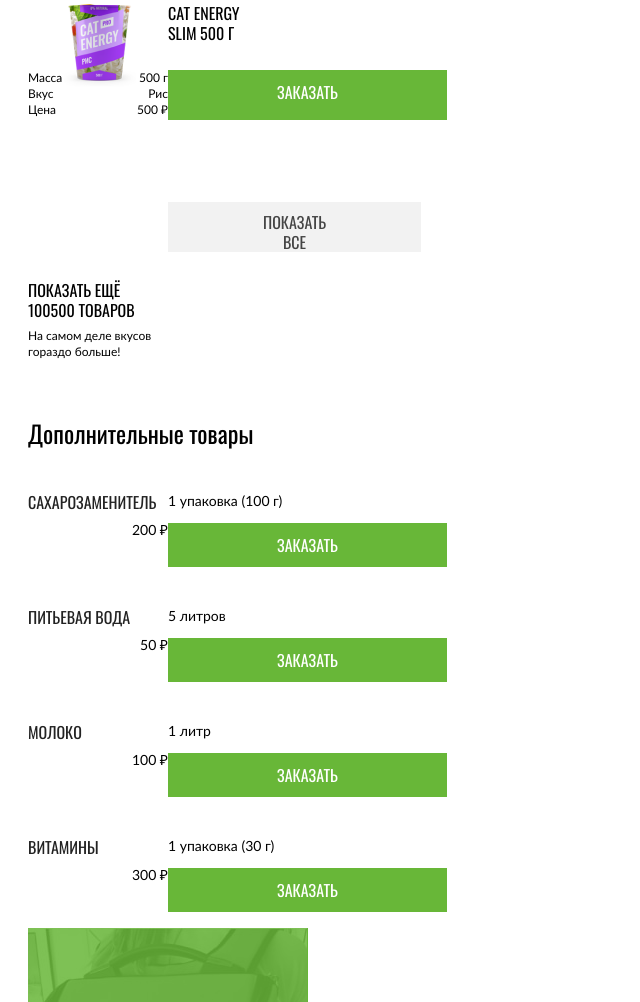
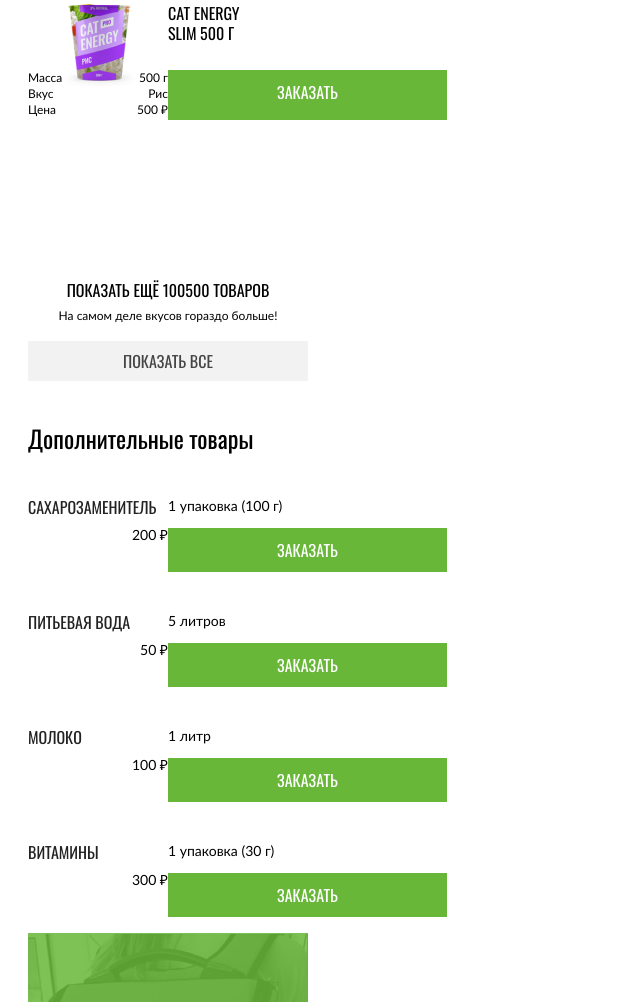
Before and after one commit to htmlacademy-adaptive/2429167-cat-energy-1, a website: page source/catalog.html in a window 1280 px wide. Shown: the part 1355-2357 px from the top of the page, without its empty margins (0-640 px from the left). Drawn offline with nearby package versions, Linux system fonts and the light colour scheme; files that its build step writes are made by us from their sources.

Commit message:
Исправления

```diff
--- a/source/catalog.html
+++ b/source/catalog.html
@@ -198,7 +198,7 @@
           <li class="catalog__card catalog__card--extra">
             <div class="catalog__card-main catalog__card-main--extra">
               <h3 class="catalog__card-title catalog__card-title--extra">Показать ещё 100500 товаров</h3>
-              <p class="catalog__card-description-text">На самом деле вкусов гораздо больше!</p>
+              <p class="catalog__card-description-text catalog__card-description-text--extra">На самом деле вкусов гораздо больше!</p>
             </div>
             <button type="button" class="page__button page__button--extra">Показать все</button>
           </li>
--- a/source/less/catalog.less
+++ b/source/less/catalog.less
@@ -16,6 +16,12 @@
   grid-template-rows: 50px 50px 40px;
   justify-items: start;
   row-gap: 17px;
+
+  &--extra {
+    display: flex;
+    flex-direction: column;
+    flex-wrap: wrap;
+  }
 }
 
 .catalog__card-link-image {
@@ -37,6 +43,7 @@
     margin-top: 78px;
     margin-bottom: 8px;
     position: relative;
+    text-align: center;
   }
 
   &--extra::before {
@@ -82,12 +89,8 @@
   font-size: 12px;
   line-height: 16px;
   grid-column: 1 / 2;
+
+  &--extra {
+    text-align: center;
+  }
 }
-
-.catalog__inner-title {
-  font-family: "Oswald", sans-serif;
-  font-size: 24px;
-  line-height: 24px;
-  font-weight: 400;
-  text-transform: capitalize;
-}
```
